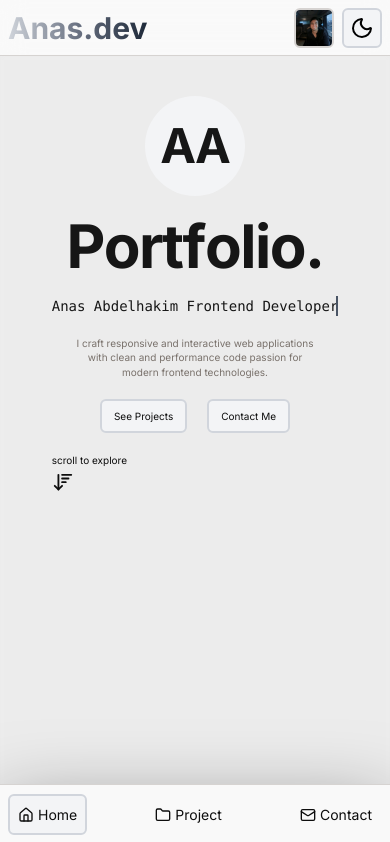
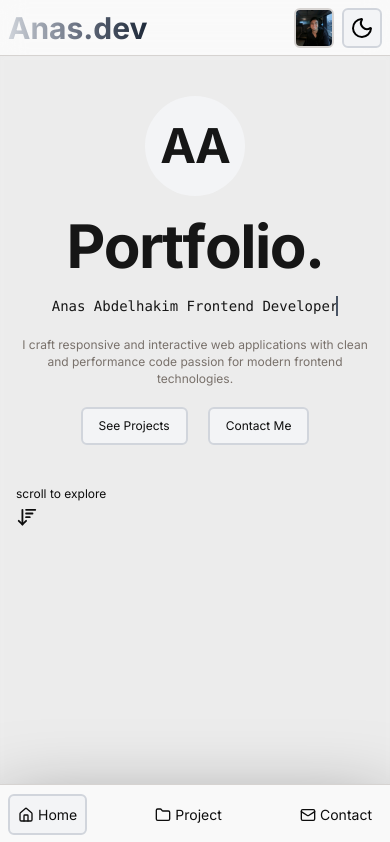
Before and after one commit to anasabdelhakim/portfolio, a React (Vite) app: page / in a window 390 px wide. Shown: the top 842 px of the page. Built offline with nearby package versions, Linux system fonts and the light colour scheme.

Commit message:
Fix viewport height using --vh for mobile responsiveness

```diff
--- a/intialload.css
+++ b/intialload.css
@@ -125,4 +125,9 @@ html {
   .waiting-text {
     font-size: 13px;
   }
+  #boot-splash .text-img {
+    width: 120px;
+    height: 120px;
+    font-size: 4.5rem;
+  }
 }
--- a/src/App.tsx
+++ b/src/App.tsx
@@ -3,6 +3,7 @@ import Layout from "./layout/layout";
 import Home from "./pages/Home";
 
 export default function App() {
+
   return (
     <BrowserRouter>
       <Routes>
--- a/src/components/Hero.tsx
+++ b/src/components/Hero.tsx
@@ -8,7 +8,7 @@ export function Hero({ children }: { children: ReactNode }) {
   const darkMode = useThemeStore((state) => state.darkMode);
   return (
     <div
-      className={`flex flex-col text-center items-center min-h-[calc(100vh-74px)] ${
+      className={`flex flex-col text-center items-center section-size py-10 px-4 ${
         darkMode ? "bg-fanBlack" : "bg-fanLight"
       }`}
     >
@@ -22,7 +22,7 @@ export function HeroText() {
   const title = "Portfolio .";
   const subtitle = "Anas Abdelhakim Frontend Developer";
   return (
-    <div className="mt-10  flex flex-col gap-5 max-xs:justify-center text-center items-center max-w-full relative z-30 ">
+    <div className="flex flex-col gap-5 max-xs:justify-center text-center items-center max-w-full relative z-30">
       {appReady && (
         <>
           <div className="flex hero-text bg-secondary rounded-full sm:w-45 sm:h-45  sm:text-8xl w-30 h-30 max-xs:w-25 max-xs:text-5xl max-xs:h-25 text-6xl justify-center items-center ">
@@ -71,7 +71,7 @@ export function HeroText() {
             initial={{ opacity: 0, y: 20 }}
             animate={{ opacity: 1, y: 0 }}
             transition={{ delay: 1, duration: 0.6, ease: "easeInOut" }}
-            className="sm:max-w-xl max-w-sm  described-title max-xs:text-[10px] max-xs:max-w-60"
+            className="sm:max-w-xl max-w-sm   described-title max-xs:text-[12px]"
           >
             I craft responsive and interactive web applications with clean and
             performance code passion for modern frontend technologies.
@@ -79,7 +79,7 @@ export function HeroText() {
 
           <div className="flex justify-center items-center sm:gap-8 gap-5">
             <motion.button
-              className="border-2 sm:px-8 sm:py-3 px-3 py-2 text-sm max-xs:text-[10px] rounded-md focus hover:bg-background"
+              className="border-2 sm:px-8 sm:py-3 px-4 py-2 text-sm max-xs:text-[12px] rounded-md focus hover:bg-background"
               initial={{ opacity: 0, x: -100, scaleX: 1 }}
               animate={{ opacity: 1, x: 0, scaleX: [1, 1.5, 1] }}
               transition={{
@@ -92,7 +92,7 @@ export function HeroText() {
             </motion.button>
 
             <motion.button
-              className="border-2 sm:px-8 sm:py-3 px-3 py-2 text-sm rounded-md max-xs:text-[10px] focus hover:bg-background"
+              className="border-2 sm:px-8 sm:py-3 px-4 py-2 text-sm rounded-md max-xs:text-[12px] focus hover:bg-background"
               initial={{ opacity: 0, x: 100, scaleX: 1 }}
               animate={{ opacity: 1, x: 0, scaleX: [1, 1.5, 1] }}
               transition={{
@@ -110,9 +110,9 @@ export function HeroText() {
             initial={{ opacity: 0, y: -10 }}
             animate={{ opacity: 1, y: 0 }}
             transition={{ delay: 1.8, ease: "easeInOut", duration: 0.6 }}
-            className=" flex flex-col cursor-pointer w-full"
+            className="mt-5 flex flex-col cursor-pointer w-full"
           >
-            <p className="text-left max-xs:text-[10px]">scroll to explore</p>
+            <p className="text-left max-xs:text-[12px]">scroll to explore</p>
             <motion.span
               animate={{ y: [-5, 3, -5] }}
               transition={{
--- a/src/components/skills.tsx
+++ b/src/components/skills.tsx
@@ -13,7 +13,7 @@ export default function Skills() {
   return (
     <section
       id="skills"
-      className="py-16 max-xs:py-8 px-4 max-w-6xl mx-auto  min-h-[calc(100vh-74px)]"
+      className="py-16 max-xs:py-8 px-4 max-w-6xl mx-auto section-size"
     >
       <Sections title="About Me" />
       <div className="flex flex-col-reverse md:flex-row gap-10">
--- a/src/index.css
+++ b/src/index.css
@@ -63,6 +63,9 @@
 
 /* Component classes */
 @layer components {
+  .section-size {
+    @apply sm:min-h-[calc(100vh-74px)] min-h-[calc(100vh-134px)] max-xs:min-h-[calc(100vh-116px)];
+  }
   .gradient-text {
     @apply bg-gradient-to-l from-gray-800 via-gray-500 to-gray-300 bg-clip-text text-transparent;
   }
@@ -91,8 +94,8 @@
   .icon-hoverd {
     @apply p-2 hover:bg-stone-200 dark:hover:bg-stone-800  transition-all rounded-full;
   }
-  .btn-gradient{
-    @apply bg-gradient-to-l from-gray-700 via-gray-500 to-gray-400
+  .btn-gradient {
+    @apply bg-gradient-to-l from-gray-700 via-gray-500 to-gray-400;
   }
 }
 button {
--- a/src/layout/layout.tsx
+++ b/src/layout/layout.tsx
@@ -9,11 +9,10 @@ import Header, {
 import Footer from "./footer";
 import { Outlet } from "react-router-dom";
 
-const layout = () => {
+const Layout = () => {
   return (
     <div className="flex flex-col min-h-screen">
       <Header>
-
         <div className="flex items-center gap-5">
           <Logo />
           <Navlinks />
@@ -25,8 +24,6 @@ const layout = () => {
           </Avtar>
           <ButtonToggle />
         </div>
-
-
       </Header>
       <main className="flex-1">
         <Outlet />
@@ -38,4 +35,4 @@ const layout = () => {
   );
 };
 
-export default layout;
+export default Layout;
```
